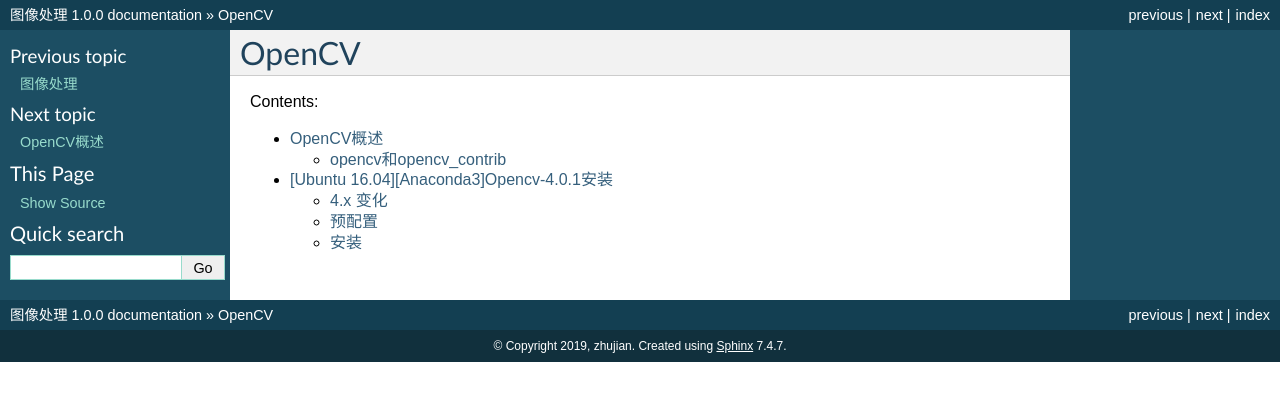
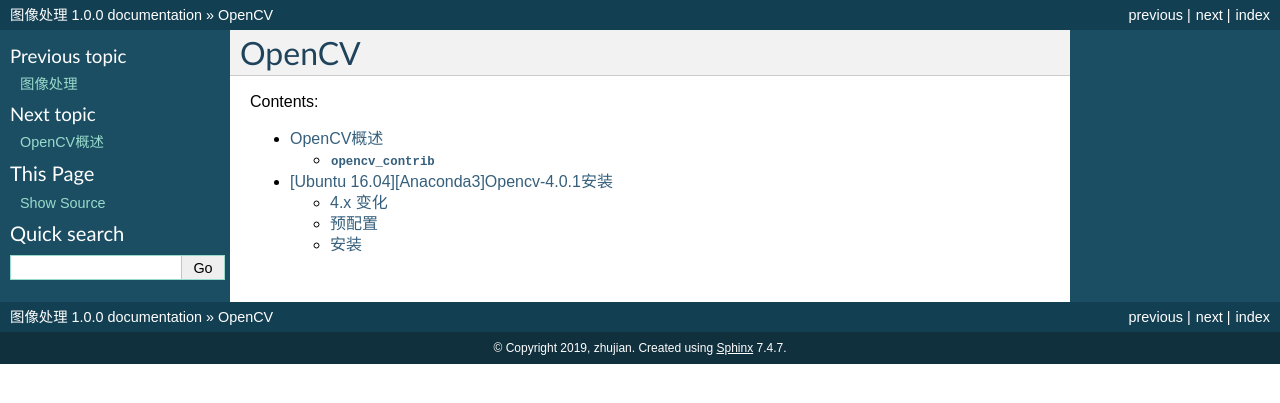
Before and after one commit to Document-Collection/image-processing, a Sphinx documentation site: the page built from docs/source/opencv.rst, in a window 1280 px wide. Shown: the top 403 px of the page. Built offline with Sphinx 7.4.7, drawn with Linux system fonts in a browser that asks for light colours.

Commit message:
添加OpenCV概述文档

```diff
--- a/docs/source/opencv/OpenCV概述.md
+++ b/docs/source/opencv/OpenCV概述.md
@@ -9,7 +9,7 @@
 
 官网地址：[OpenCV](https://opencv.org/)
 
-## opencv和opencv_contrib
+## `opencv_contrib`
 
 `OpenCV`将稳定功能和`API`接口的代码放置在`opencv`库，将新特征和新功能的代码放置在`opencv_contrib`库
 
```
